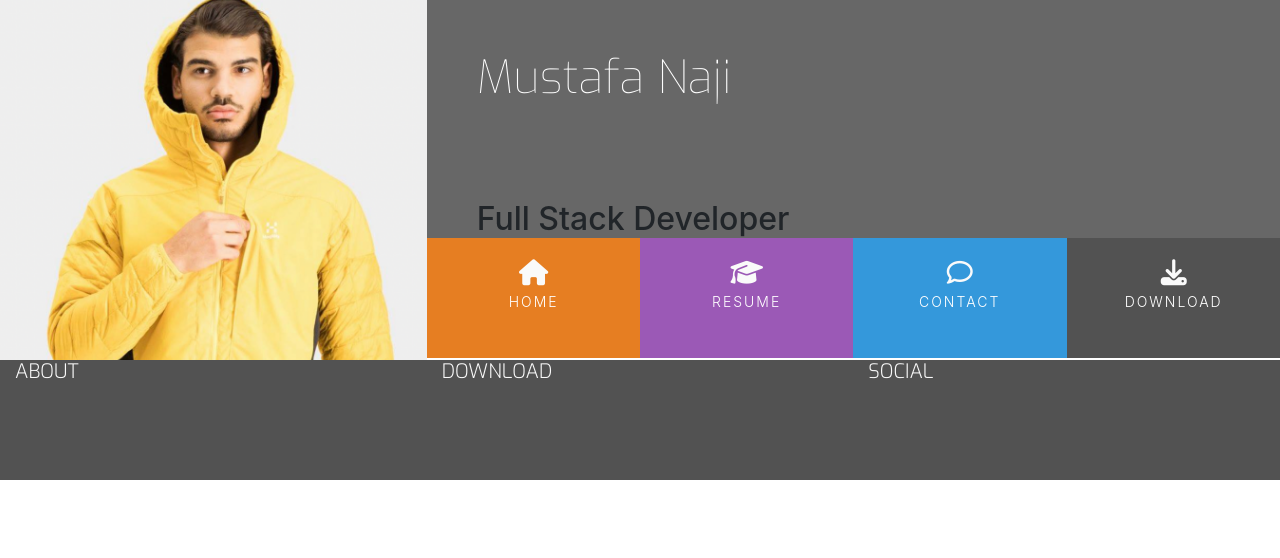
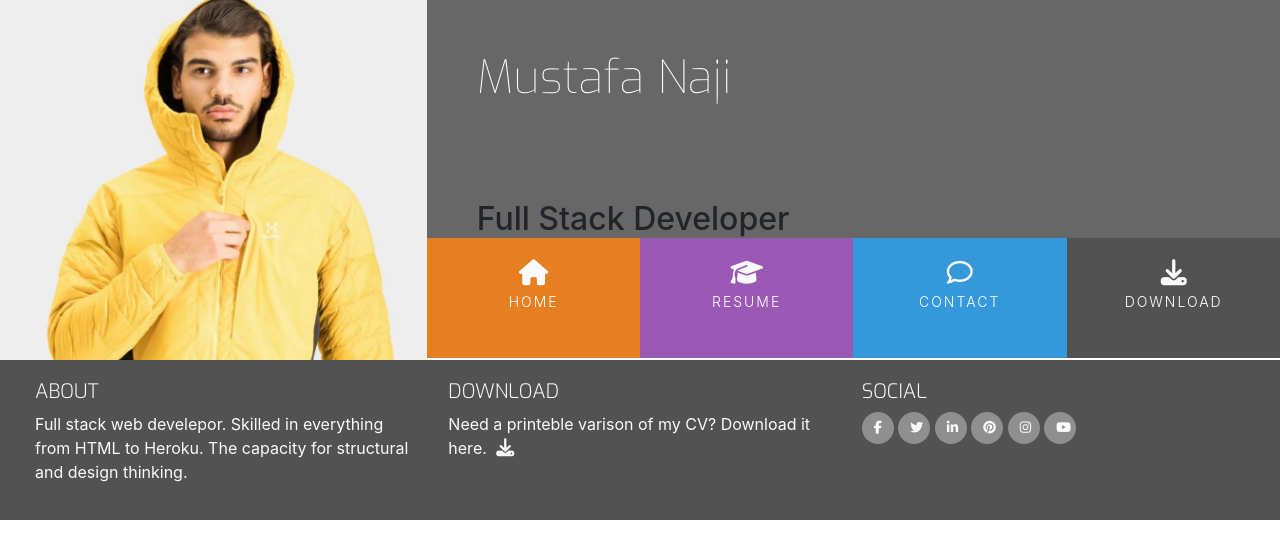
Before and after one commit to Mustafanaji0413/cv-project, a plain HTML site: page index.html in a window 1280 px wide. Drawn offline with nearby package versions, Linux system fonts and the light colour scheme.

Commit message:
Add footer socila icons and style them

```diff
--- a/assets/css/style.css
+++ b/assets/css/style.css
@@ -39,6 +39,10 @@ h4 {
     font-family: "Exo", sans-serif;
     font-weight: 300;
     color: #fafafa;
+}
+
+.inline-block {
+    display: inline-block;
 }
 
 /* --------------------------Heading-----------------------------------*/
@@ -142,5 +146,47 @@ footer {
     background-color: #525252;
     color: #fafafa;
     min-height: 120px;
+}
 
+.cv-pdf i {
+    font-size: 18px;
+    color: #fafafa;
+    text-align: center;
+    padding-left: 5px;
+    transition: all 0.35s ease-in-out;
+    -moz-transition: all 0.35s ease-in-out;
+    -webkit-transition: all 0.35s ease-in-out;
+    -o-transition: all 0.35s ease-in-out;
 }
+
+.cv-pdf i:hover{
+    color: #e84610;
+}
+
+.social-links {
+    padding-bottom: 15px;
+}
+
+.social-links li a i {
+    width: 32px;
+    height: 32px;
+    padding: 12px;
+    border-radius: 50%;
+    font-size: 13px;
+    line-height: 7px;
+    text-align: center;
+    color: #fafafa;
+    background: #8f8f8f;
+    transition: all 0.35s ease-in-out;
+    -moz-transition: all 0.35s ease-in-out;
+    -webkit-transition: all 0.35s ease-in-out;
+    -o-transition: all 0.35s ease-in-out;
+}
+
+.social-links li a i:hover {
+    background-color: #e84610;
+}
+
+#footer-details {
+    padding: 20px;
+}
--- a/index.html
+++ b/index.html
@@ -56,17 +56,64 @@
 
     </section>
     <footer class="container-fluid">
-        <div class="row">
+        <div class="row" id="footer-details">
             <div class="col-sm-4">
                 <h5 class="uppercase general-sub">About</h5>
+                <p class="inline-block">Full stack web develepor. Skilled in everything from HTML to Heroku.
+                    The capacity for structural and design thinking.
+                </p>
             </div>
             <div class="col-sm-4">
                 <h5 class="uppercase general-sub">Download</h5>
+                <p class="inline-block">
+                    Need a printeble varison of my CV? Download it here.
+                    <a href="#" target="_blank" class="cv-pdf">
+                        <i class="fa fa-download" aria-hidden="true"></i>
+                        <span class="sr-only">Download link.</span>
+                    </a>
+                </p>
             </div>
             <div class="col-sm-4">
                 <h5 class="uppercase general-sub">Social</h5>
+                <ul class="list-inline social-links">
+                    <li class="list-inline-item">
+                        <a target="_blank" href="#">
+                            <i class="fa fa-facebook" aria-hidden="true"></i>
+                            <span class="sr-only">Facebook</span>
+                        </a>
+                    </li>
+                    <li class="list-inline-item">
+                        <a target="_blank" href="#">
+                            <i class="fa fa-twitter" aria-hidden="true"></i>
+                            <span class="sr-only">Twitter</span>
+                        </a>
+                    </li>
+                    <li class="list-inline-item">
+                        <a target="_blank" href="#">
+                            <i class="fa fa-linkedin" aria-hidden="true"></i>
+                            <span class="sr-only">LinkedIn</span>
+                        </a>
+                    </li>
+                    <li class="list-inline-item">
+                        <a target="_blank" href="#">
+                            <i class="fa fa-pinterest" aria-hidden="true"></i>
+                            <span class="sr-only">Pinterest</span>
+                        </a>
+                    </li>
+                    <li class="list-inline-item">
+                        <a target="_blank" href="#">
+                            <i class="fa fa-instagram" aria-hidden="true"></i>
+                            <span class="sr-only">Instagram</span>
+                        </a>
+                    </li>
+                    <li class="list-inline-item">
+                        <a target="_blank" href="#">
+                            <i class="fa fa-youtube" aria-hidden="true"></i>
+                            <span class="sr-only">Youtube</span>
+                        </a>
+                    </li>
+                </ul>
             </div>
-
         </div>
     </footer>
 </body>
```
